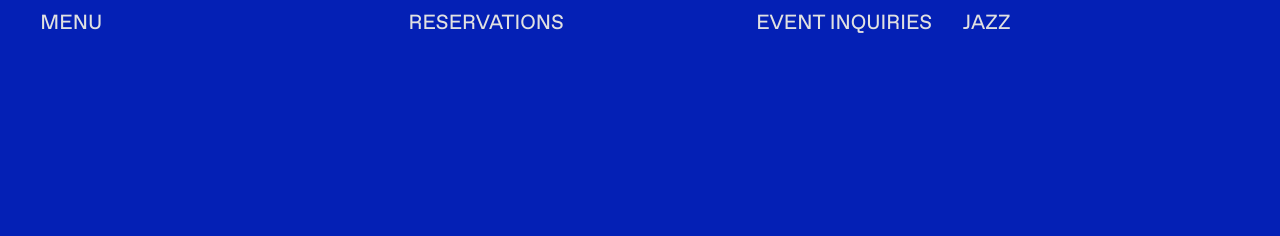
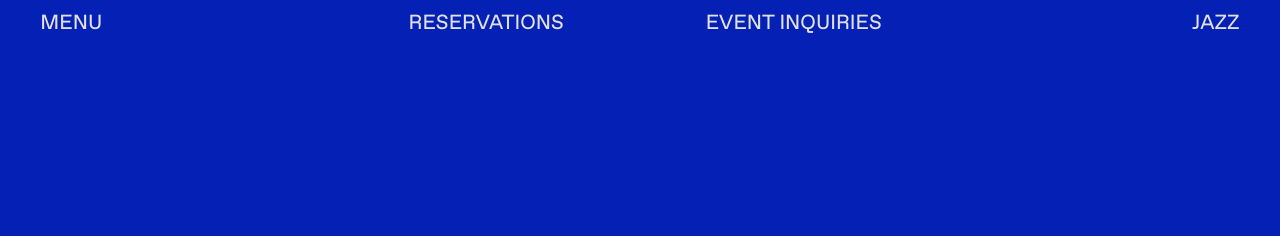
Before and after one commit to OLSJason/only-love-strangers, a website: page index.html in a window 1280 px wide. Shown: the top 236 px of the page. Drawn offline with Linux system fonts and the light colour scheme.

Commit message:
Update index.html
centering text

```diff
--- a/index.html
+++ b/index.html
@@ -30,12 +30,12 @@
               RESERVATIONS
             </a>
           </div>
-          <div class="col-md d-flex justify-content-center justify-content-md-end mt-1 mt-md-0">
+          <div class="col-md d-flex justify-content-center justify-content-center mt-1 mt-md-0">
             <a href="mailto:hello@onlylovestrangers.com" class="blank-link-hover">
               EVENT INQUIRIES
             </a>
           </div>
-            <div class="col-md d-flex justify-content-center justify-content-md-start mt-1 mt-md-0">
+            <div class="col-md d-flex justify-content-center justify-content-md-end mt-1 mt-md-0">
             <a href="assets/files/APRIL.24.OLS.JAZZ.pdf" class="blank-link-hover" target="_blank">
               JAZZ
             </a>
```
